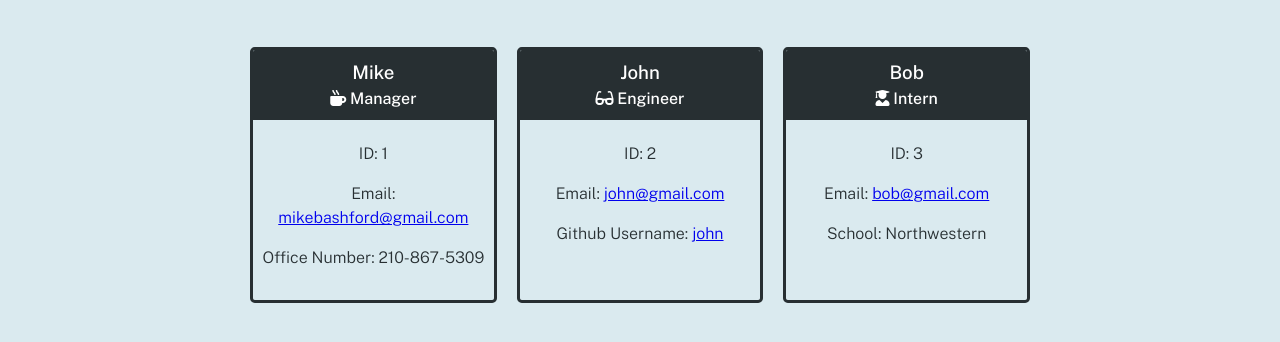
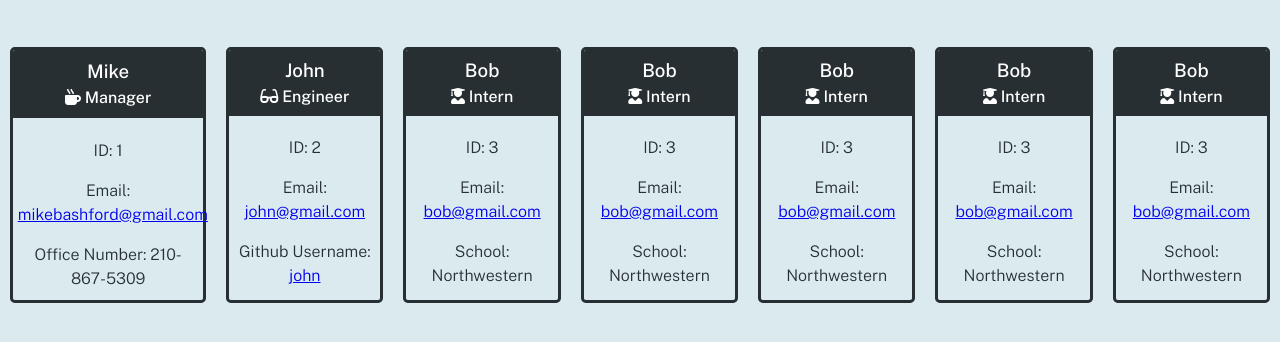
Before and after one commit to mikebashford/team-profile-generator, a website: page dist/index.html in a window 1280 px wide. Shown: the part 58-400 px from the top of the page. Drawn offline with nearby package versions, Linux system fonts and the light colour scheme.

Commit message:
Updated readme

```diff
--- a/dist/index.html
+++ b/dist/index.html
@@ -53,6 +53,51 @@
                     <p class="list-group-item">School: Northwestern</p>
                 </div>
             </div>
+            <div class="card">
+              <div class="card-header">
+                  <h3>Bob</h3>
+                  <h4><i class="fas fa-user-graduate"></i> Intern</h4>
+              </div>
+              <div class="card-body">
+                  <p class="id">ID: 3</p>
+                  <p class="email">Email: <a href="mailto:bob@gmail.com">bob@gmail.com</a></p>
+                  <p class="list-group-item">School: Northwestern</p>
+              </div>
+          </div>
+          <div class="card">
+            <div class="card-header">
+                <h3>Bob</h3>
+                <h4><i class="fas fa-user-graduate"></i> Intern</h4>
+            </div>
+            <div class="card-body">
+                <p class="id">ID: 3</p>
+                <p class="email">Email: <a href="mailto:bob@gmail.com">bob@gmail.com</a></p>
+                <p class="list-group-item">School: Northwestern</p>
+            </div>
+        </div>
+            <div class="card">
+              <div class="card-header">
+                  <h3>Bob</h3>
+                  <h4><i class="fas fa-user-graduate"></i> Intern</h4>
+              </div>
+              <div class="card-body">
+                  <p class="id">ID: 3</p>
+                  <p class="email">Email: <a href="mailto:bob@gmail.com">bob@gmail.com</a></p>
+                  <p class="list-group-item">School: Northwestern</p>
+              </div>
+          </div>
+          <div class="card">
+            <div class="card-header">
+                <h3>Bob</h3>
+                <h4><i class="fas fa-user-graduate"></i> Intern</h4>
+            </div>
+            <div class="card-body">
+                <p class="id">ID: 3</p>
+                <p class="email">Email: <a href="mailto:bob@gmail.com">bob@gmail.com</a></p>
+                <p class="list-group-item">School: Northwestern</p>
+            </div>
+        </div>
+
           </div>
       </main>
   </body>
--- a/dist/style.css
+++ b/dist/style.css
@@ -72,9 +72,7 @@ header {
 
 .container {
   display: flex;
-  flex-direction: row;
   justify-content: space-around;
-  max-width: 800px;
   margin-left: auto;
   margin-right: auto;
 }
```
Also changed, not shown: README.md.
